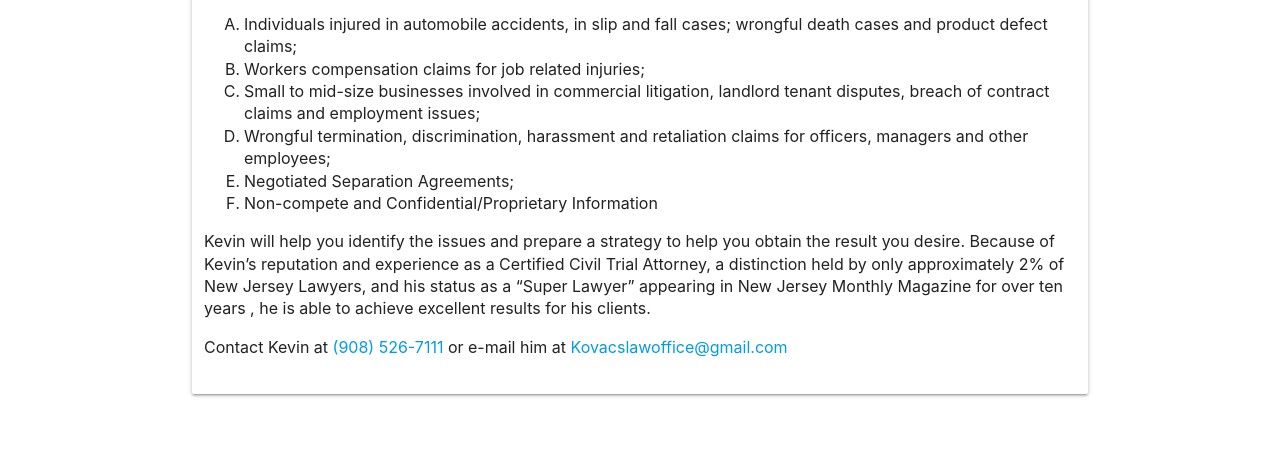
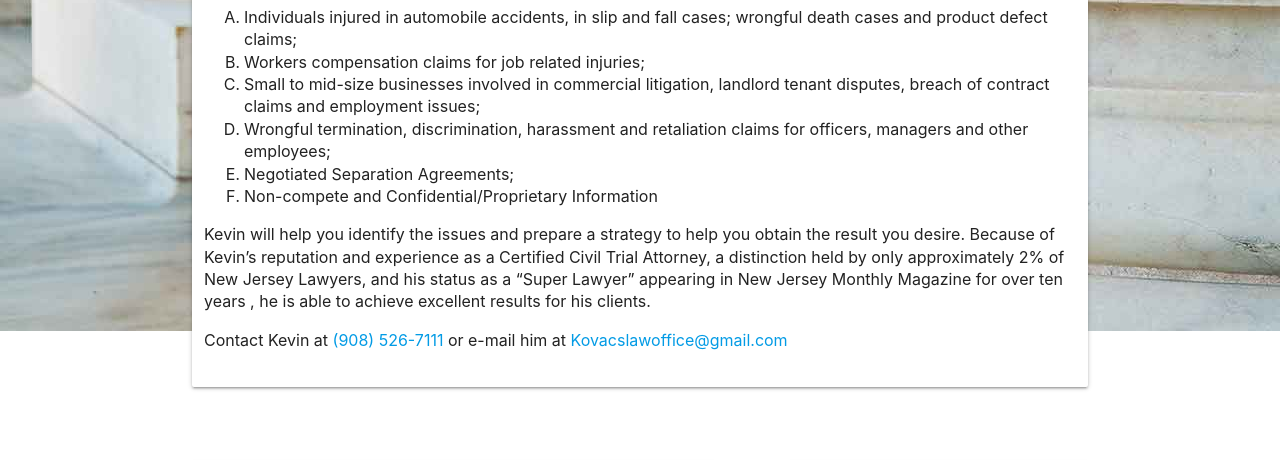
Before and after one commit to mreinecker/mcss2, a website: page about.html in a window 1280 px wide. Shown: the part 630-1090 px from the top of the page. Drawn offline with nearby package versions, Linux system fonts and the light colour scheme; grey boxes are pictures that could not be loaded.

Commit message:
still fixing

```diff
--- a/about.html
+++ b/about.html
@@ -13,6 +13,7 @@
     <link rel="stylesheet" href="css/normalize.css">
     <link rel="stylesheet" href="css/materialize.css">
     <link rel="stylesheet" href="css/main.css">
+    <link rel="stylesheet" href="css/styles.css">
 </head>
 <body>
 <!--[if lte IE 9]>
```
Also changed, not shown: attorney-profile.html (+1 -0 lines), contact.html (+1 -0 lines), index.html (+1 -0 lines), practice_areas.html (+1 -0 lines).
